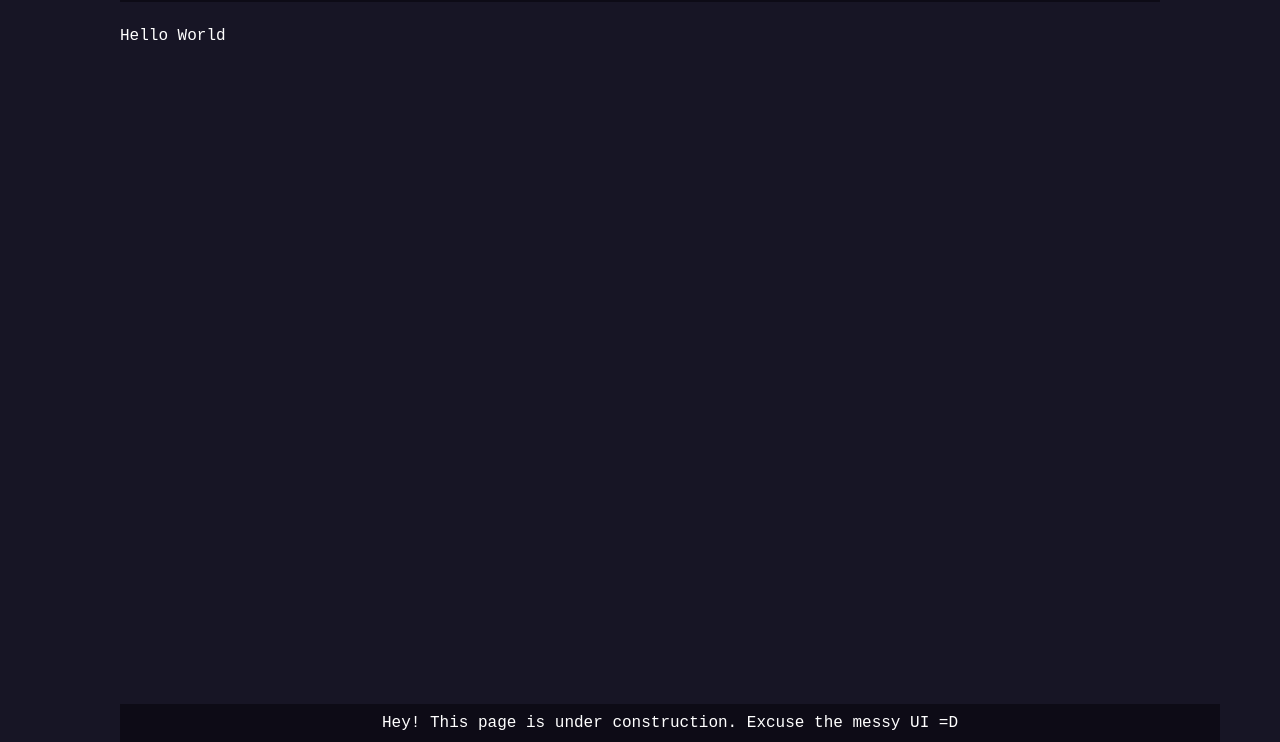
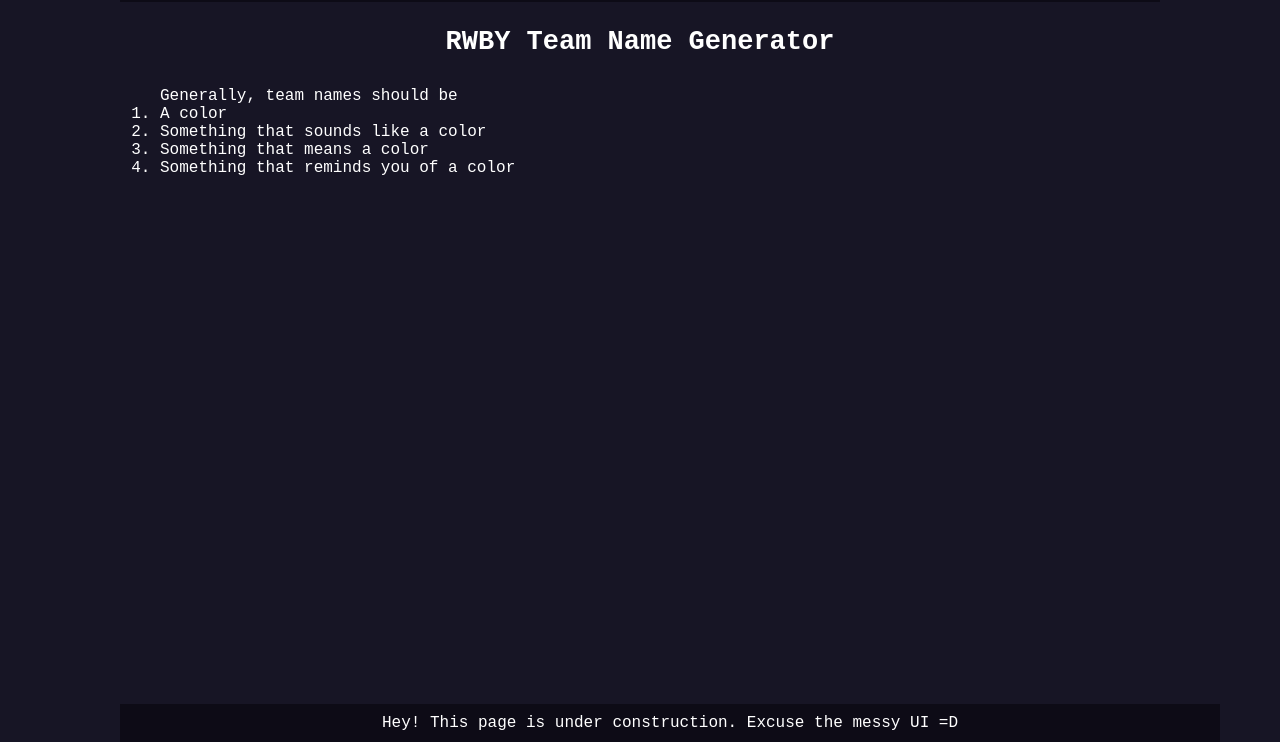
Before and after one commit to AFaraazK/rwby-name-generator, a plain HTML site: page index.html in a window 1280 px wide. Shown: the part 58-800 px from the top of the page. Drawn offline with Linux system fonts and the light colour scheme.

Commit message:
Interface update

```diff
--- a/index.html
+++ b/index.html
@@ -19,7 +19,20 @@
                 </ul>
             </div>
         </div>
-        <p>Hello World</p>
+        <div class="sitebody">
+            <div class="title">
+                <h2>RWBY Team Name Generator</h2>
+            </div>
+            <div class="rules">
+                <ol>Generally, team names should be
+                    <li>A color</li>
+                    <li>Something that sounds like a color</li>
+                    <li>Something that means a color</li>
+                    <li>Something that reminds you of a color</li>
+                </ol>
+            </div>
+        </div>
+
         <p class="construction">Hey! This page is under construction. Excuse the messy UI =D</p>
     </div>
 </body>
--- a/style.css
+++ b/style.css
@@ -58,3 +58,19 @@
     max-width: 1100px;
     text-align: center;
 }
+.sitebody{
+    display: flex;
+    flex-direction: column;
+    gap: 10px;
+    margin: 15px;
+}
+.sitebody .rules{
+    padding-left: 25px;
+    padding-top: 20px;
+}
+
+.title{
+    font-size: 18px;
+    font-weight: bold;
+    text-align: center;
+}
```
